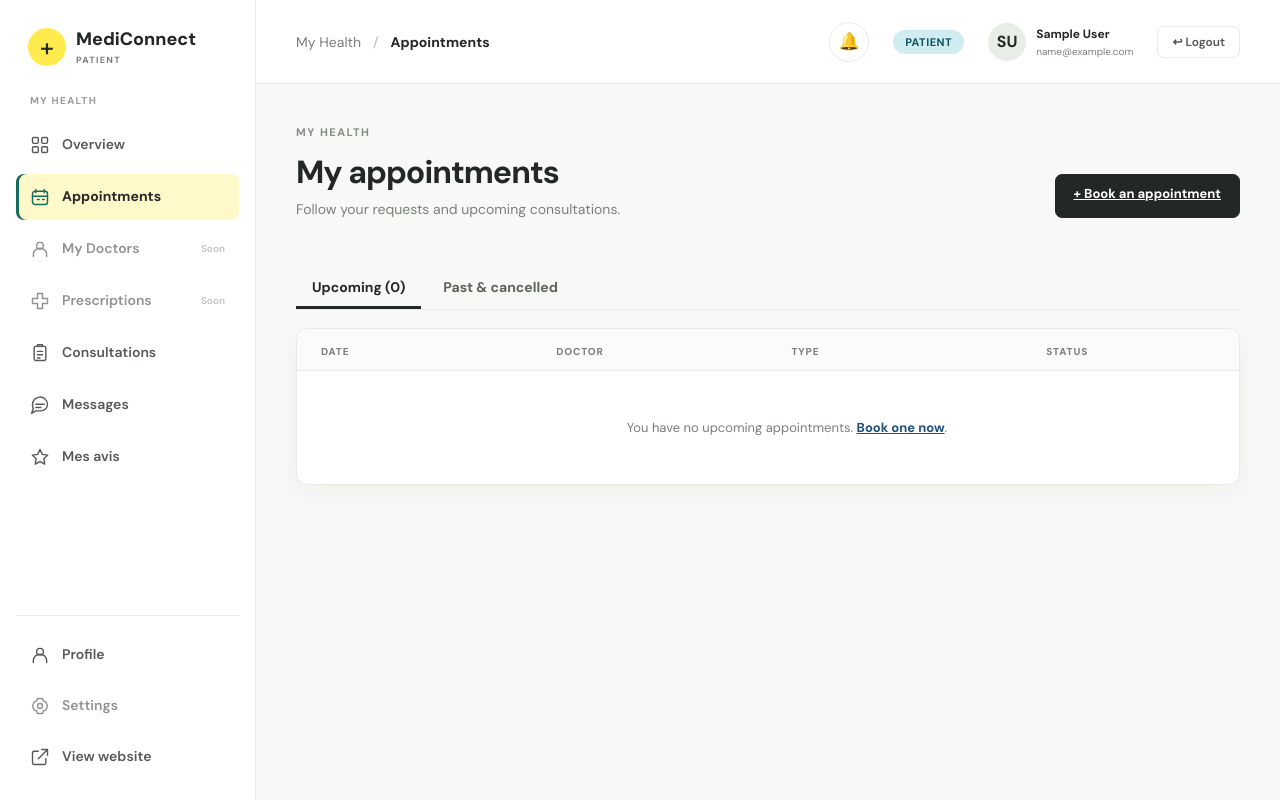
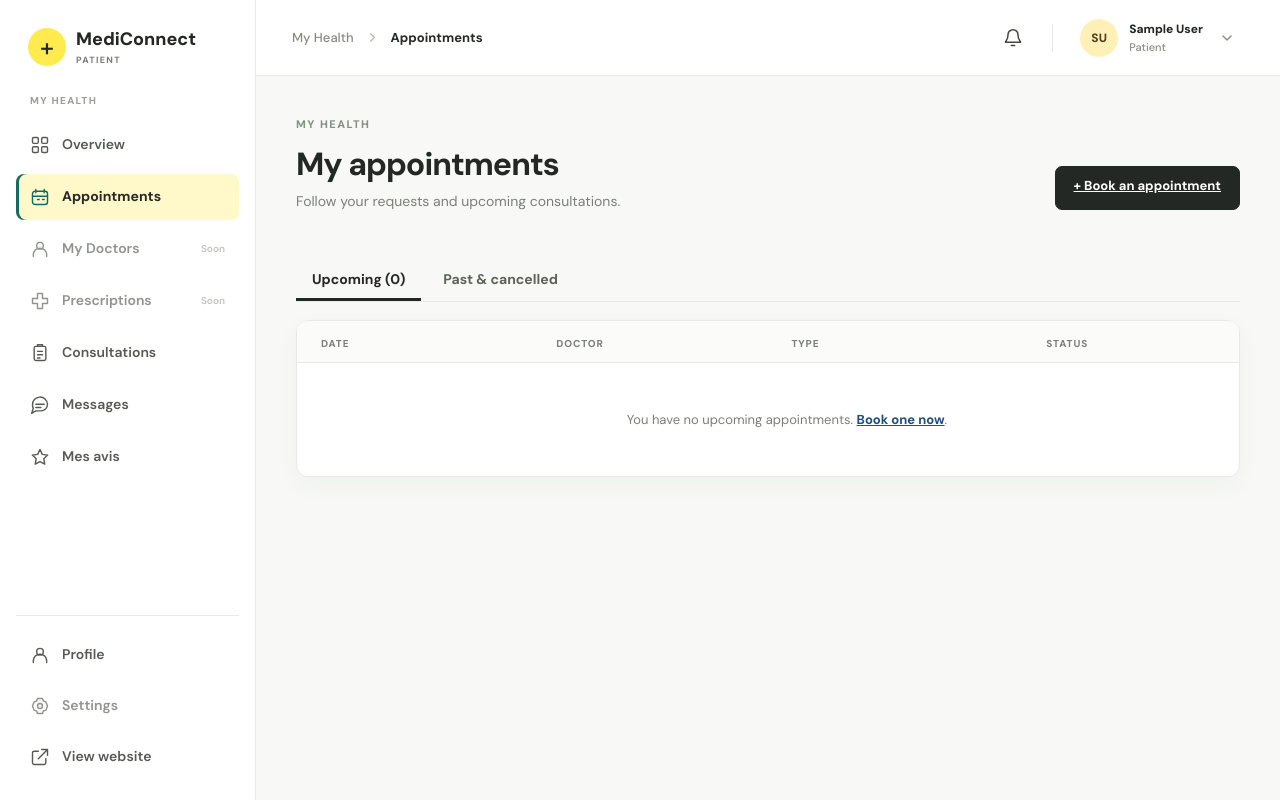
Before and after one commit to zied3332/MediConnect, a Django app: page /appointments/ in a window 1280 px wide. Run offline with Django 5.2, Linux system fonts and the light colour scheme; the visitor is signed in with stand-in values (Sample User, id 1); data that the repository does not hold is empty; parts of the project's set-up code (start-up, migrations or seed data) failed here and were passed over.

Commit message:
feat(dashboard): redesign topbar with notifications and account dropdown

```diff
--- a/static/css/dashboard/components.css
+++ b/static/css/dashboard/components.css
@@ -1,3 +1,4 @@
+
 
 .mc-topbar-left,
 .mc-topbar-right {
--- /dev/null
+++ b/static/css/dashboard/topbar.css
@@ -0,0 +1,382 @@
+
+/* ==========================================================
+   MediConnect — Dashboard Topbar
+   Clean, responsive, shared across all dashboard roles
+   ========================================================== */
+
+.mc-dashboard-topbar {
+    position: relative;
+    z-index: 120;
+    display: flex;
+    align-items: center;
+    justify-content: space-between;
+    gap: 24px;
+    height: 76px;
+    min-height: 76px;
+    padding: 0 36px;
+    overflow: visible;
+    background: #ffffff;
+    border-bottom: 1px solid #e9ebe5;
+}
+
+.mc-topbar-left,
+.mc-topbar-right {
+    display: flex;
+    align-items: center;
+    min-width: 0;
+}
+
+.mc-topbar-left {
+    gap: 16px;
+}
+
+.mc-topbar-right {
+    gap: 18px;
+    margin-left: auto;
+}
+
+/* Breadcrumb */
+
+.mc-topbar-breadcrumb {
+    display: flex;
+    align-items: center;
+    gap: 11px;
+    min-width: 0;
+    font-size: 13px;
+    white-space: nowrap;
+}
+
+.mc-topbar-breadcrumb > span:first-child {
+    color: #858b82;
+    font-weight: 500;
+}
+
+.mc-topbar-breadcrumb svg {
+    flex-shrink: 0;
+    color: #b5b9b0;
+}
+
+.mc-topbar-breadcrumb strong {
+    color: #252b26;
+    font-weight: 700;
+    overflow: hidden;
+    text-overflow: ellipsis;
+}
+
+/* Notification button */
+
+.mc-topbar-notification {
+    position: relative;
+    display: inline-flex;
+    align-items: center;
+    justify-content: center;
+    flex: 0 0 42px;
+    width: 42px;
+    height: 42px;
+    border: 1px solid transparent;
+    border-radius: 12px;
+    background: transparent;
+    color: #41483f;
+    text-decoration: none;
+    transition:
+        background 160ms ease,
+        border-color 160ms ease,
+        color 160ms ease;
+}
+
+.mc-topbar-notification:hover {
+    background: #f7f7f1;
+    border-color: #eeeee4;
+    color: #181d18;
+}
+
+.mc-topbar-notification svg {
+    display: block;
+    width: 20px;
+    height: 20px;
+}
+
+.mc-topbar-notification-dot {
+    position: absolute;
+    top: 8px;
+    right: 8px;
+    width: 8px;
+    height: 8px;
+    border: 2px solid #fff;
+    border-radius: 50%;
+    background: #e7b62f;
+    box-sizing: content-box;
+}
+
+/* Separator */
+
+.mc-topbar-divider {
+    display: block;
+    width: 1px;
+    height: 28px;
+    flex-shrink: 0;
+    background: #e8ebe5;
+}
+
+/* Account dropdown */
+
+.mc-account-menu {
+    position: relative;
+    min-width: 0;
+}
+
+.mc-account-trigger {
+    display: flex;
+    align-items: center;
+    gap: 11px;
+    min-height: 48px;
+    padding: 5px 8px;
+    border: 1px solid transparent;
+    border-radius: 12px;
+    cursor: pointer;
+    list-style: none;
+    transition:
+        background 160ms ease,
+        border-color 160ms ease;
+}
+
+.mc-account-trigger::-webkit-details-marker {
+    display: none;
+}
+
+.mc-account-trigger::marker {
+    content: "";
+}
+
+.mc-account-trigger:hover,
+.mc-account-menu[open] .mc-account-trigger {
+    background: #f8f8f3;
+    border-color: #e9ebe4;
+}
+
+.mc-account-avatar {
+    display: grid;
+    place-items: center;
+    width: 38px;
+    height: 38px;
+    flex: 0 0 38px;
+    border-radius: 50%;
+    background: #fff0b8;
+    color: #4d401b;
+    font-size: 12px;
+    font-weight: 800;
+    letter-spacing: 0.3px;
+}
+
+.mc-account-identity {
+    display: flex;
+    flex-direction: column;
+    gap: 3px;
+    min-width: 0;
+}
+
+.mc-account-identity strong {
+    display: block;
+    max-width: 160px;
+    overflow: hidden;
+    color: #242824;
+    font-size: 12px;
+    font-weight: 750;
+    text-overflow: ellipsis;
+    white-space: nowrap;
+}
+
+.mc-account-identity small {
+    color: #899087;
+    font-size: 11px;
+    font-weight: 500;
+}
+
+.mc-account-chevron {
+    flex-shrink: 0;
+    margin-left: 5px;
+    color: #858b82;
+    transition: transform 160ms ease;
+}
+
+.mc-account-menu[open] .mc-account-chevron {
+    transform: rotate(180deg);
+}
+
+/* Dropdown panel */
+
+.mc-account-dropdown {
+    position: absolute;
+    top: calc(100% + 12px);
+    right: 0;
+    z-index: 300;
+    width: 270px;
+    padding: 8px;
+    border: 1px solid #e9ebe5;
+    border-radius: 14px;
+    background: #fff;
+    box-shadow:
+        0 16px 40px rgba(30, 36, 29, 0.09),
+        0 3px 10px rgba(30, 36, 29, 0.03);
+}
+
+.mc-account-dropdown-header {
+    display: flex;
+    flex-direction: column;
+    gap: 5px;
+    padding: 13px 12px;
+}
+
+.mc-account-dropdown-header strong {
+    color: #252a24;
+    font-size: 13px;
+    font-weight: 750;
+}
+
+.mc-account-dropdown-header small {
+    color: #848b81;
+    font-size: 11px;
+    overflow-wrap: anywhere;
+}
+
+.mc-account-dropdown-divider {
+    height: 1px;
+    margin: 5px 0;
+    background: #eff0eb;
+}
+
+/* Logout action */
+
+.mc-account-logout-form {
+    margin: 0;
+}
+
+.mc-account-logout {
+    display: flex;
+    align-items: center;
+    gap: 12px;
+    width: 100%;
+    min-height: 42px;
+    padding: 10px 12px;
+    border: 0;
+    border-radius: 9px;
+    background: transparent;
+    color: #424a40;
+    font-family: inherit;
+    font-size: 13px;
+    font-weight: 600;
+    text-align: left;
+    cursor: pointer;
+    transition:
+        background 160ms ease,
+        color 160ms ease;
+}
+
+.mc-account-logout:hover {
+    background: #fff2ef;
+    color: #a43f34;
+}
+
+.mc-account-logout svg {
+    flex-shrink: 0;
+}
+
+/* Keyboard accessibility */
+
+.mc-topbar-notification:focus-visible,
+.mc-account-trigger:focus-visible,
+.mc-account-logout:focus-visible {
+    outline: 3px solid #d6b13b;
+    outline-offset: 3px;
+}
+
+/* Tablet */
+
+@media (max-width: 900px) {
+    .mc-dashboard-topbar {
+        height: 72px;
+        min-height: 72px;
+        padding: 0 20px;
+    }
+
+    .mc-topbar-left {
+        gap: 12px;
+    }
+
+    .mc-topbar-right {
+        gap: 12px;
+    }
+}
+
+/* Mobile */
+
+@media (max-width: 600px) {
+    .mc-dashboard-topbar {
+        flex-wrap: nowrap;
+        height: 68px;
+        min-height: 68px;
+        padding: 0 14px;
+        gap: 10px;
+    }
+
+    .mc-topbar-left,
+    .mc-topbar-right {
+        width: auto;
+        min-width: 0;
+    }
+
+    .mc-topbar-left {
+        flex: 1;
+    }
+
+    .mc-topbar-right {
+        flex: 0 0 auto;
+        gap: 8px;
+    }
+
+    .mc-topbar-breadcrumb {
+        gap: 6px;
+        font-size: 12px;
+    }
+
+    .mc-topbar-breadcrumb > span:first-child,
+    .mc-topbar-breadcrumb svg {
+        display: none;
+    }
+
+    .mc-topbar-divider,
+    .mc-account-identity,
+    .mc-account-chevron {
+        display: none;
+    }
+
+    .mc-account-trigger {
+        padding: 3px;
+    }
+
+    .mc-account-avatar {
+        width: 36px;
+        height: 36px;
+        flex-basis: 36px;
+    }
+
+    .mc-topbar-notification {
+        width: 38px;
+        height: 38px;
+        flex-basis: 38px;
+    }
+
+    .mc-account-dropdown {
+        width: min(270px, calc(100vw - 28px));
+        top: calc(100% + 12px);
+    }
+}
+
+@media (prefers-reduced-motion: reduce) {
+    .mc-topbar-notification,
+    .mc-account-trigger,
+    .mc-account-chevron,
+    .mc-account-logout {
+        transition: none;
+    }
+}
--- a/templates/dashboard/base.html
+++ b/templates/dashboard/base.html
@@ -13,6 +13,7 @@
     <link rel="stylesheet" href="{% static 'css/dashboard/layout.css' %}?v=4">
     <link rel="stylesheet" href="{% static 'css/dashboard/components.css' %}?v=5">
     <link rel="stylesheet" href="{% static 'css/dashboard/appointments.css' %}?v=1">
+    <link rel="stylesheet" href="{% static 'css/dashboard/topbar.css' %}">
     {% block extra_css %}{% endblock %}
 </head>
 <body class="{% block body_class %}{% endblock %}">
--- a/templates/dashboard/components/topbar.html
+++ b/templates/dashboard/components/topbar.html
@@ -1,3 +1,4 @@
+
 <header class="mc-dashboard-topbar">
     <div class="mc-topbar-left">
         <button
@@ -7,45 +8,123 @@
             aria-label="Toggle dashboard menu"
             aria-controls="dashboard-sidebar"
             aria-expanded="false"
-        >☰</button>
+        >
+            <svg viewBox="0 0 24 24" width="20" height="20"
+                 fill="none" stroke="currentColor"
+                 stroke-width="1.8" stroke-linecap="round"
+                 stroke-linejoin="round" aria-hidden="true">
+                <path d="M4 7h16M4 12h16M4 17h16"/>
+            </svg>
+        </button>
 
-        <div class="mc-topbar-breadcrumb">
+        <nav class="mc-topbar-breadcrumb" aria-label="Breadcrumb">
             <span>
-                {% if dashboard_role == "admin" %}Administration
-                {% elif dashboard_role == "doctor" %}Doctor Portal
-                {% else %}My Health
+                {% if dashboard_role == "admin" %}
+                    Administration
+                {% elif dashboard_role == "doctor" %}
+                    Doctor Portal
+                {% else %}
+                    My Health
                 {% endif %}
             </span>
-            <span class="mc-breadcrumb-separator">/</span>
+
+            <svg viewBox="0 0 24 24" width="15" height="15"
+                 fill="none" stroke="currentColor"
+                 stroke-width="2" stroke-linecap="round"
+                 stroke-linejoin="round" aria-hidden="true">
+                <path d="m9 18 6-6-6-6"/>
+            </svg>
+
             <strong>{{ page_title|default:"Overview" }}</strong>
-        </div>
+        </nav>
     </div>
 
     <div class="mc-topbar-right">
-        <a href="{% url 'notifications:list' %}"
-           class="mc-bell{% if unread_notifications_count %} mc-bell--unread{% endif %}"
-           aria-label="Notifications, {{ unread_notifications_count|default:0 }} unread">
-            <span class="mc-bell-icon" aria-hidden="true">🔔</span>
-            <span class="mc-bell-count" aria-live="polite" aria-atomic="true">{% if unread_notifications_count %}{{ unread_notifications_count }}{% endif %}</span>
+
+        <!-- Notifications -->
+        <a
+            href="{% url 'notifications:list' %}"
+            class="mc-topbar-notification"
+            aria-label="Notifications, {{ unread_notifications_count|default:0 }} unread"
+            title="Notifications"
+        >
+            <svg viewBox="0 0 24 24" width="20" height="20"
+                 fill="none" stroke="currentColor"
+                 stroke-width="1.8" stroke-linecap="round"
+                 stroke-linejoin="round" aria-hidden="true">
+                <path d="M18 8a6 6 0 0 0-12 0c0 7-3 7-3 9h18c0-2-3-2-3-9"/>
+                <path d="M10 21h4"/>
+            </svg>
+
+            {% if unread_notifications_count %}
+                <span class="mc-topbar-notification-dot"></span>
+            {% endif %}
         </a>
 
-        <span class="mc-role-badge mc-role-badge--{{ request.user.role }}">
-            {{ request.user.role|capfirst }}
+        <span class="mc-topbar-divider" aria-hidden="true"></span>
+
+        <!-- Account dropdown -->
+        <details class="mc-account-menu">
+            <summary class="mc-account-trigger">
+                <span class="mc-account-avatar">
+                    {{ request.user.first_name|first|upper|default:"U" }}{{ request.user.last_name|first|upper }}
                 </span>
 
-        <div class="mc-admin-profile">
-            <span class="mc-admin-avatar">
-                {{ request.user.first_name|first|upper }}{{ request.user.last_name|first|upper }}
+                <span class="mc-account-identity">
+                    <strong>
+                        {{ request.user.get_full_name|default:request.user.username }}
+                    </strong>
+                    <small>
+                        {% if dashboard_role == "admin" %}
+                            Administrator
+                        {% elif dashboard_role == "doctor" %}
+                            Doctor
+                        {% else %}
+                            Patient
+                        {% endif %}
+                    </small>
                 </span>
-            <div>
-                <strong>{{ request.user.get_full_name }}</strong>
+
+                <svg class="mc-account-chevron" viewBox="0 0 24 24"
+                     width="16" height="16" fill="none"
+                     stroke="currentColor" stroke-width="2"
+                     stroke-linecap="round" stroke-linejoin="round"
+                     aria-hidden="true">
+                    <path d="m6 9 6 6 6-6"/>
+                </svg>
+            </summary>
+
+            <div class="mc-account-dropdown">
+                <div class="mc-account-dropdown-header">
+                    <strong>
+                        {{ request.user.get_full_name|default:request.user.username }}
+                    </strong>
                     <small>{{ request.user.email }}</small>
                 </div>
-        </div>
 
-        <form method="post" action="{% url 'accounts:logout' %}" style="margin:0">
+                <div class="mc-account-dropdown-divider"></div>
+
+                <!-- Profile and Settings links will use the
+                     existing dashboard routes once confirmed. -->
+
+                <form method="post"
+                      action="{% url 'accounts:logout' %}"
+                      class="mc-account-logout-form">
                     {% csrf_token %}
-            <button type="submit" class="mc-logout-btn" title="Log out">↩ Logout</button>
+
+                    <button type="submit" class="mc-account-logout">
+                        <svg viewBox="0 0 24 24" width="18" height="18"
+                             fill="none" stroke="currentColor"
+                             stroke-width="1.8" stroke-linecap="round"
+                             stroke-linejoin="round" aria-hidden="true">
+                            <path d="M10 17l5-5-5-5"/>
+                            <path d="M15 12H3"/>
+                            <path d="M12 3h6a3 3 0 0 1 3 3v12a3 3 0 0 1-3 3h-6"/>
+                        </svg>
+                        Log out
+                    </button>
                 </form>
             </div>
+        </details>
+    </div>
 </header>
```
Lines whose indentation alone changed are shown as unchanged.
